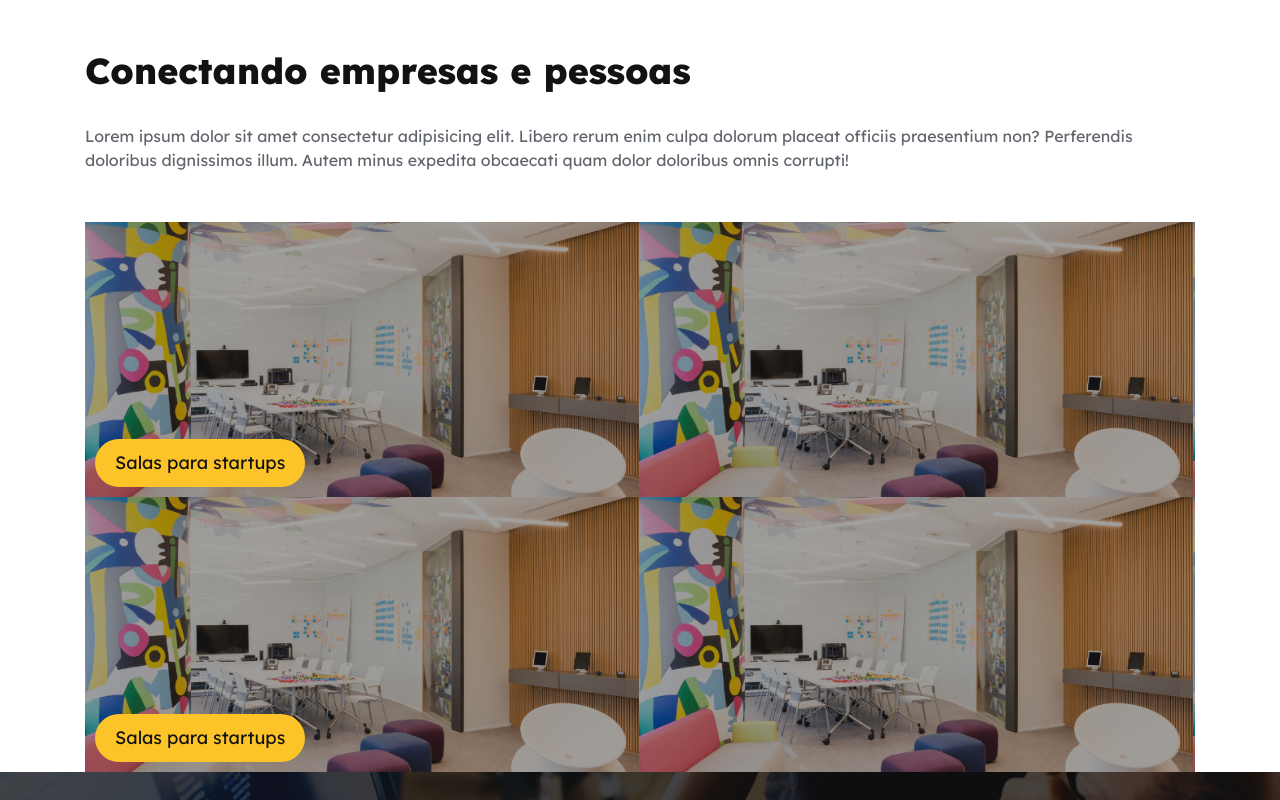
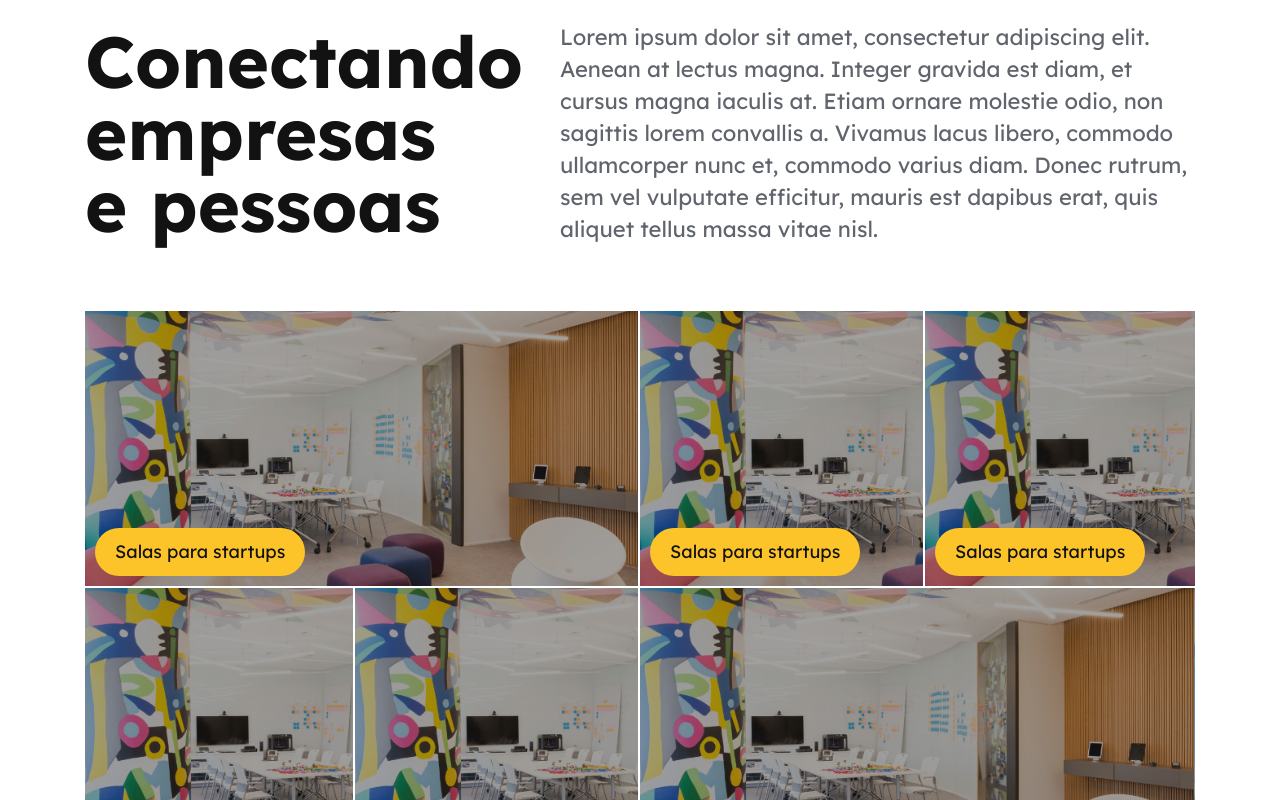
Before and after one commit to jeffessongomes/scaling-invention, a React (Create React App) app: page / in a window 1280 px wide. Shown: the part 840-1640 px from the top of the page. Built offline with nearby package versions, Linux system fonts and the light colour scheme.

Commit message:
creating navbar and grid images

```diff
--- a/public/index.html
+++ b/public/index.html
@@ -14,8 +14,7 @@
     <!-- Fonts -->
     <link rel="preconnect" href="https://fonts.gstatic.com" />
     <link href="https://fonts.googleapis.com/css2?family=Work+Sans&display=swap" rel="stylesheet" />
-    <link href="https://fonts.googleapis.com/css2?family=Lexend&display=swap" rel="stylesheet" />
-    <link href="https://fonts.googleapis.com/css2?family=Lexend:wght@800&display=swap" rel="stylesheet" />
+    <link href="https://fonts.googleapis.com/css2?family=Lexend:wght@100;300;400;500;600;700;800&display=swap" rel="stylesheet" />
 
   </head>
   <body>
--- a/src/components/Banner/styles.scss
+++ b/src/components/Banner/styles.scss
@@ -5,6 +5,18 @@
   background-color: #121212;
   background-size: cover;
   background-position: center;
+
+  @media only screen and (min-width: 992px) {
+    .banner__h1{
+      font-size: 72px !important;
+      line-height: 95px !important;
+    }
+
+    .banner__span{
+      font-size: 72px !important;
+      line-height: 95px !important;
+    }
+  }
 
   .banner{
     h1{
--- a/src/components/ConnectingPeople/index.js
+++ b/src/components/ConnectingPeople/index.js
@@ -8,24 +8,61 @@ import './styles.scss';
 
 const ConnectingPeople = () => (
   <Container>
-    <Row>
-      <Col>
-        <div className="containerConnectingPeople">
-          <h3 className="containerConnectingPeople__h3">Conectando empresas e pessoas</h3>
-          <p className="containerConnectingPeople__p">
-            Lorem ipsum dolor sit amet consectetur adipisicing elit.
-            Libero rerum enim culpa dolorum placeat officiis praesentium non?
-            Perferendis doloribus dignissimos illum.
-            Autem minus expedita obcaecati quam dolor doloribus omnis corrupti!
-          </p>
-        </div>
+    <Row className="containerConnectingPeople">
+      <Col lg={5} sm={12}>
+        <h3 className="containerConnectingPeople__h3">
+          Conectando empresas
+          <br className="d-none d-lg-block" />
+          e pessoas
+        </h3>
+      </Col>
+      <Col lg={7} sm={12}>
+        <p className="containerConnectingPeople__p">
+          Lorem ipsum dolor sit amet,
+          consectetur adipiscing elit.
+          Aenean at lectus magna.
+          Integer gravida est diam,
+          et cursus magna iaculis at.
+          Etiam ornare molestie odio,
+          non sagittis lorem convallis a. Vivamus lacus libero,
+          commodo ullamcorper nunc et,
+          commodo varius diam. Donec rutrum,
+          sem vel vulputate efficitur,
+          mauris est dapibus erat,
+          quis aliquet tellus massa vitae nisl.
+        </p>
       </Col>
     </Row>
-    <Row className="imagesMobile">
-      <Col sm={12}>
+    <Row className="imagesMobile d-lg-none d-flex">
+      <Col className="imagesMobile__image">
         <ImageConnecting text="Salas para startups" image={SalaStartups} />
       </Col>
-      <Col sm={12}>
+      <Col className="imagesMobile__image">
+        <ImageConnecting text="Salas para startups" image={SalaStartups} />
+      </Col>
+      <Col className="imagesMobile__image">
+        <ImageConnecting text="Salas para startups" image={SalaStartups} />
+      </Col>
+    </Row>
+    <Row className="d-none d-lg-flex">
+      <Col lg={6} className="imagesDesktop__image--first">
+        <ImageConnecting text="Salas para startups" image={SalaStartups} />
+      </Col>
+      <Col lg={3} className="imagesDesktop__image--second">
+        <ImageConnecting text="Salas para startups" image={SalaStartups} />
+      </Col>
+      <Col lg={3} className="imagesDesktop__image">
+        <ImageConnecting text="Salas para startups" image={SalaStartups} />
+      </Col>
+    </Row>
+    <Row className="d-none d-lg-flex imagesDesktop">
+      <Col lg={3} className="imagesDesktop__image--first">
+        <ImageConnecting text="Salas para startups" image={SalaStartups} />
+      </Col>
+      <Col lg={3} className="imagesDesktop__image--second">
+        <ImageConnecting text="Salas para startups" image={SalaStartups} />
+      </Col>
+      <Col lg={6} className="imagesDesktop__image">
         <ImageConnecting text="Salas para startups" image={SalaStartups} />
       </Col>
     </Row>
--- a/src/components/ConnectingPeople/styles.scss
+++ b/src/components/ConnectingPeople/styles.scss
@@ -1,23 +1,73 @@
 .containerConnectingPeople{
+  margin: 90px 0 50px 0;
   font-family: Lexend;
+
+
+
+  @media only screen and (min-width: 992px) {
+    margin-top: 61px;
+    margin-bottom: 66px;
+    align-items: center;
+  }
 
   .containerConnectingPeople__h3{
     color: #121212;
     font-size: 36px;
     font-weight: bold;
     line-height: 42px;
-    margin-top: 90px;
     margin-bottom: 32px;
+
+    @media only screen and (min-width: 992px) {
+      margin: 0;
+
+      font-size: 72px;
+      line-height: 72px;
+    }
   }
 
   .containerConnectingPeople__p{
     color: #60646C;
     font-size: 16px;
     line-height: 24px;
-    margin: 0 0 50px 0;
+    margin: 0;
+
+
+    @media only screen and (min-width: 992px) {
+      font-size: 22px;
+      line-height: 32px;
+    }
   }
 }
 
 .imagesMobile{
-  overflow-x: visible !important;
+  display: flex;
+  overflow-x: scroll;
+  overflow-y: hidden;
+  white-space: nowrap;
+  flex-wrap: nowrap !important;
+  .imagesMobile__image{
+    margin: 0;
+    padding-right: 0;
+    padding-left: 0;
+
+    &:first-child{
+      padding-left: 15px;
+    }
+  }
 }
+
+.imagesDesktop{
+  margin-top: 2px;
+}
+
+.imagesDesktop__image{
+  padding-left: 0 !important;
+}
+
+.imagesDesktop__image--second{
+  padding: 0 2px 0 0 !important;
+}
+
+.imagesDesktop__image--first{
+  padding-right: 2px !important;
+}
--- a/src/components/Footer/styles.scss
+++ b/src/components/Footer/styles.scss
@@ -1,23 +1,23 @@
-.footerCard{
+.footerCard {
   z-index: 1 !important;
 
-  background: url('../../assets/img/bg-footer.png');
+  background: url("../../assets/img/bg-footer.png");
   background-size: cover;
   background-position: center;
   background-repeat: no-repeat;
 
   @media only screen and (max-width: 992px) {
-    background: url('../../assets/img/bg-footerMobile.png');
+    background: url("../../assets/img/bg-footerMobile.png");
     background-size: cover;
     background-position: center;
     background-repeat: no-repeat;
   }
 
-  .footerCard__content{
+  .footerCard__content {
     width: 100%;
-    background: rgba(18,18,18, .75);
+    background: rgba(18, 18, 18, 0.75);
 
-    .footerCard__content--h2{
+    .footerCard__content--h2 {
       padding: 65px 0 106px 0;
       margin: 0;
 
@@ -25,28 +25,28 @@
       font-weight: bold;
 
       font-family: Lexend;
-      color: #FFFFFF;
+      color: #ffffff;
     }
   }
 }
 
-.footerCardMobile, .footerCardDesktop{
+.footerCardMobile,
+.footerCardDesktop {
   margin-top: -65px;
 }
 
-.footerCard__containerButton{
+.footerCard__containerButton {
   display: flex;
   justify-content: center;
   align-items: center;
 
   margin-top: 30px;
 
-
-  border-bottom: 1px solid #BAC7D3;
+  border-bottom: 1px solid #bac7d3;
   width: 90% !important;
   margin-left: 17px;
 
-  .footerCard__containerButton--buttonViewMore{
+  .footerCard__containerButton--buttonViewMore {
     display: flex;
     align-items: center;
 
@@ -54,7 +54,7 @@
     font-size: 22px;
     font-family: Lexend;
 
-    svg{
+    svg {
       margin-left: 10px;
     }
 
@@ -62,12 +62,17 @@
   }
 }
 
-.containerFooterForm{
-  background: #121212 url('../../assets/img/footer.png');
+.containerFooterForm {
+  background: #121212 url("../../assets/img/footer.png");
   background-repeat: no-repeat;
+
   background-position: 5% 110%;
-  background-size: 900px;
+  background-size: 1200px;
 
+  @media only screen and (min-width: 992px) {
+    background-position: 180% 150%;
+    background-size: 1350px;
+  }
 
   padding: 94px 0 0 0;
   margin: 74px 0 0 0;
--- a/src/components/ImageConnecting/styles.scss
+++ b/src/components/ImageConnecting/styles.scss
@@ -1,5 +1,13 @@
 .imageConnecting{
   height: 275px;
+  width: 100%;
+
+  @media only screen and (max-width: 992px) {
+    width: 275px;
+    margin-right: 2px;
+
+  }
+
   .bgImageConnecting{
     height: 100%;
     background: rgba(18,18,18, 0.4);
--- a/src/components/Navbar/index.js
+++ b/src/components/Navbar/index.js
@@ -1,3 +1,5 @@
+import { useEffect, useState } from 'react';
+
 import { Container, Row, Col } from 'react-bootstrap';
 
 import { useDispatch, useSelector } from 'react-redux';
@@ -12,6 +14,8 @@ import './styles.scss';
 import { setMenu } from '../../ducks/appSlice';
 
 const Navbar = () => {
+  const [activeColor, setActiveColor] = useState(false);
+
   const dispatch = useDispatch();
 
   const {
@@ -22,9 +26,21 @@ const Navbar = () => {
     dispatch(setMenu(!isOpen));
   }
 
+  useEffect(() => {
+    function handleScroll() {
+      if (window.scrollY > 10) {
+        setActiveColor(true);
+      } else {
+        setActiveColor(false);
+      }
+    }
+
+    window.addEventListener('scroll', handleScroll);
+  }, [window.scrollY]);
+
   return (
     <>
-      <Container className={`${isOpen && 'd-none'} fixed-top`}>
+      <Container className={`${isOpen && 'd-none'} fixed-top ${activeColor && 'activeColor'}`}>
         <Row>
           <Col lg={12}>
             <nav className="menu">
--- a/src/components/Navbar/styles.scss
+++ b/src/components/Navbar/styles.scss
@@ -1,3 +1,12 @@
+.activeColor{
+  background-color: #ffffff;
+  box-shadow: 0px 0px 12px #0000001F;
+
+  width: 100%;
+
+  color: #000000;
+}
+
 .menuMobile {
   display: none;
   justify-content: space-between;
```
